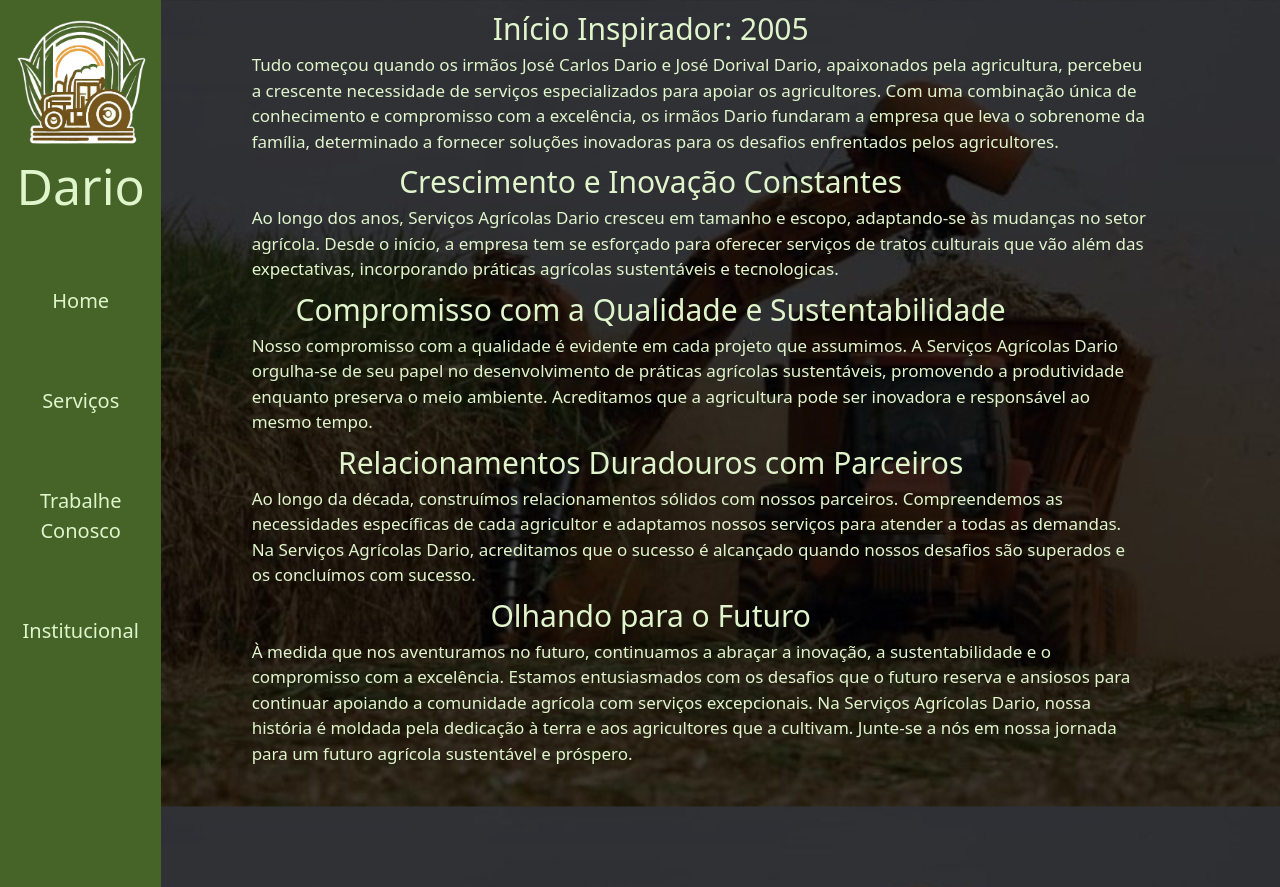
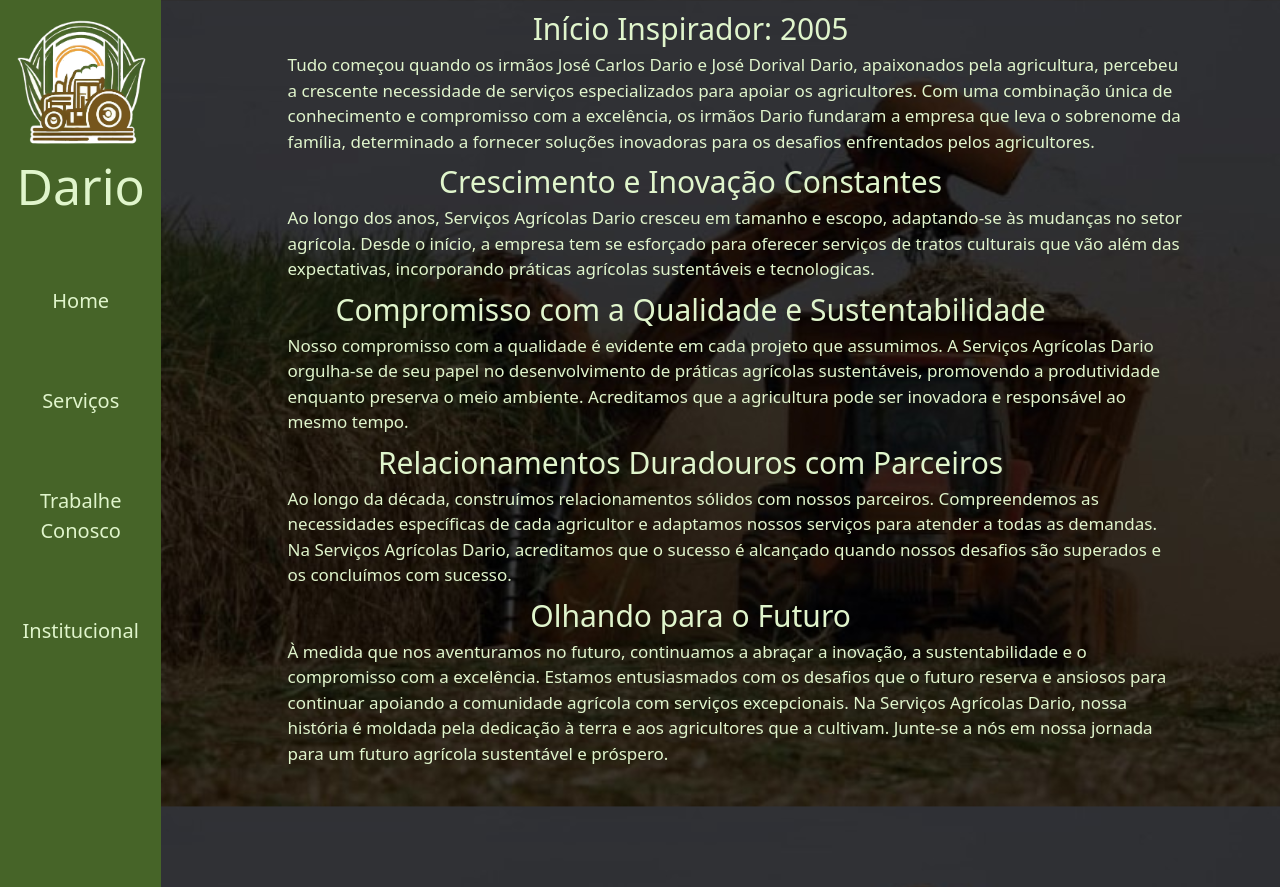
Before and after one commit to Lic4Lic4/ProjetoAgricolaDario, a PHP site: page /intitucional.html in a window 1280 px wide. Run offline with PHP 8.4, Linux system fonts and the light colour scheme.

Commit message:
Alteração tamanho
Tamnho de margin alterada

```diff
--- a/ProjetoAgricolaDario/institucional.css
+++ b/ProjetoAgricolaDario/institucional.css
@@ -78,7 +78,7 @@ a:hover {
     align-items: center;
     width: 100vw;
     height: 20%;
-    margin-right: 0;
+    margin-left: 7%;
     margin-top: 1%;
 }
 
```
